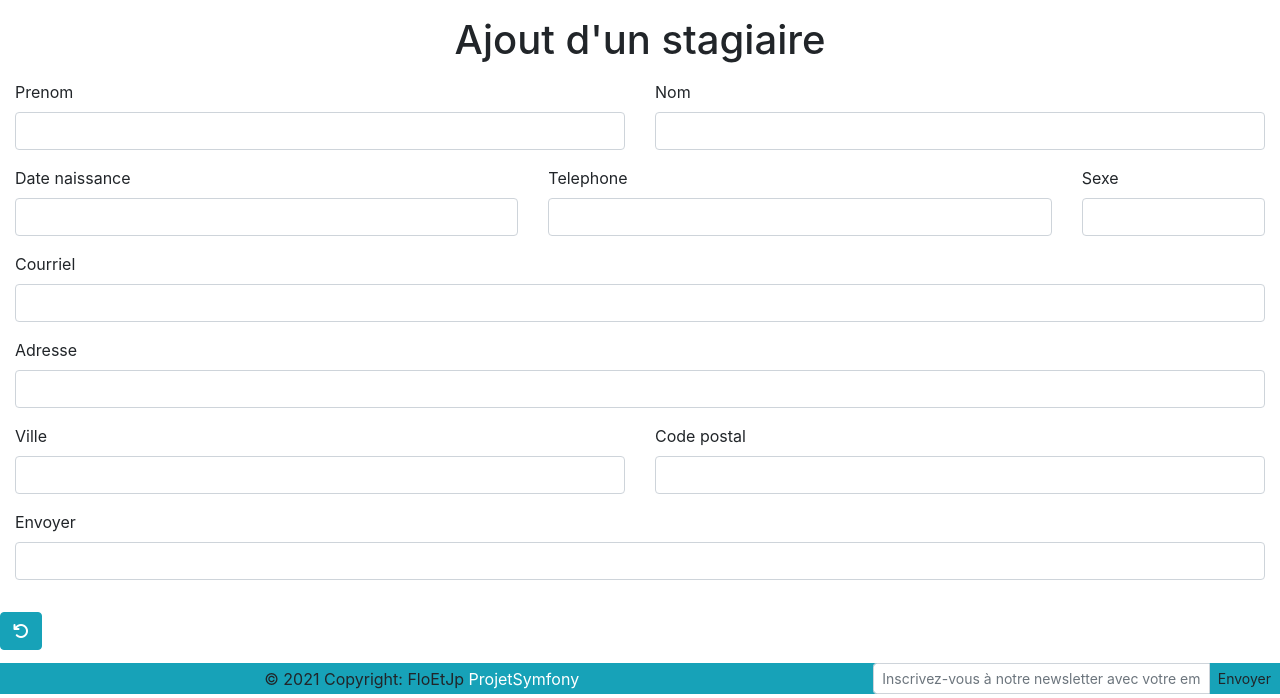
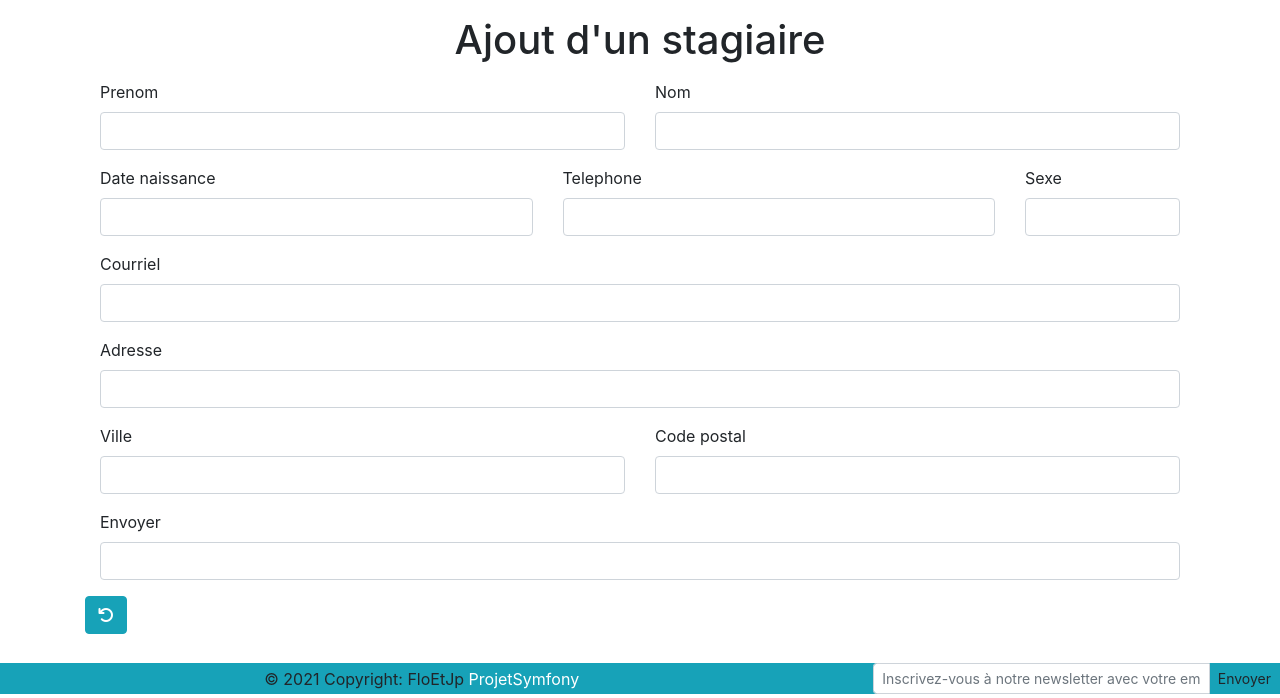
Before and after one commit to FlorianDuchesne/travailGroupe, a Symfony app: template templates/stagiaire/add_edit.html.twig in a window 1280 px wide. Shown: the part 106-804 px from the top of the page. Run offline with Twig, Linux system fonts and the light colour scheme; the template is opened without the code that fills it, so the values that code supplies are empty; form fields are guessed from the names that the template uses; some libraries are stand-ins or nearby versions.

Commit message:
Mise en page du bouton Undo FormStagiaire

```diff
--- a/templates/stagiaire/add_edit.html.twig
+++ b/templates/stagiaire/add_edit.html.twig
@@ -2,15 +2,21 @@
 
 {% block title %}Ajout stagiaire
 {% endblock %}
+{% block stylesheets %}
+	{{ parent()}}
+{% endblock %}
+
 
 {% block body %}
+	<div class="container">
+
 		{% if editMode %}
 			<h1 class="text-center m-3">Modification d'un stagiaire</h1>
 		{% else %}
 			<h1 class="text-center m-3">Ajout d'un stagiaire</h1>
 		{% endif %}
 		{# ************* ESSAI mise en Forme ************************************************** #}
-	<div class="form-group">
+		{# <div class="form-group"> #}
 		{{ form_start(formAddStagiaire) }}
 		<div class="d-flex">
 			<div class="col-6">
@@ -54,18 +60,19 @@
 				{{ form_row(formAddStagiaire.envoyer) }}
 			</div>
 		</div>
-	</div>
-
-</div>
-{{ form_end(formAddStagiaire) }}
 		<button class="btn btn-info">
 			<a class="text-white" href="{{ path('stagiaire') }}">
 				<i class="fas fa-undo"></i>
 			</a>
 		</button>
+	</div>
+
+	{{ form_end(formAddStagiaire) }}
+</div>
 
 
-{# ************************************************************************************ #}{# **************** CA Fonctionne ***************************************************** #}
+{# ************************************************************************************ #}
+{# **************** CA Fonctionne ***************************************************** #}
 
 {# <div class="m-auto col-3">
 			{{ form(formAddStagiaire) }}
@@ -75,4 +82,5 @@
 					</a>
 				</button>
 			</div> #}
-{# ************************************************************************************ #}{% endblock %}
+{# ************************************************************************************ #}
+{% endblock %}
```
Lines whose indentation alone changed are shown as unchanged.
